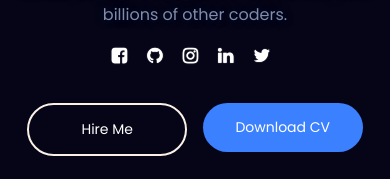
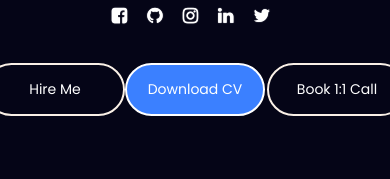
Before and after one commit to shuvam2722/portfolionew, a React (Create React App) app: page / in a window 390 px wide. Shown: the part 767-946 px from the top of the page. Built offline with nearby package versions, Linux system fonts and the light colour scheme.

Commit message:
Add files via upload

```diff
--- a/src/pages/Frontpage.css
+++ b/src/pages/Frontpage.css
@@ -10,7 +10,7 @@
 .btn {
   border-radius: 50px;
   padding: 14px 0;
-  width: 160px;
+  width: 140px;
   cursor: pointer;
   transition: 0.2s;
   outline: none;
@@ -24,6 +24,7 @@
 .primary-btn {
   border: 2px solid linen;
   font-size: 12px;
+  margin-left: 20px;
   background-color: var(--dark-fans);
 }
 .profile-details-name p {
@@ -43,12 +44,17 @@
 .highlighted-btn {
   color: var(--white);
   font-size: 12px;
+  border: 2px solid #ffffff;
   background-color: #3b80ff;
 }
 
+
 @media only screen and (max-width: 568px) {
   .highlighted-btn {
-    z-index: -900;
+    z-index: -800;
+  }
+  .primary-btn{
+    margin-left: 2px;
   }
 }
 
--- a/src/pages/Frontpage.jsx
+++ b/src/pages/Frontpage.jsx
@@ -52,6 +52,9 @@ function Frontpage() {
               <a href="./shuvam.pdf" download>
                 <button className="btn highlighted-btn">Download CV</button>
               </a>
+              <a href="https://calendly.com/d/2nc-nnj-24f/shuvamhalder">
+                <button className="btn primary-btn">Book 1:1 Call</button>
+              </a>
             </div>
           </div>
           <div className="profile-picture">
--- a/src/pages/components/activity.css
+++ b/src/pages/components/activity.css
@@ -22,7 +22,7 @@
 }
 
 .achievement_card:hover {
-  transform: translateY(-10px);
+  transform: translateY(-50px);
   box-shadow: 0 10px 20px rgba(0, 0, 0, 0.2);
 }
 
--- a/src/pages/components/activity.jsx
+++ b/src/pages/components/activity.jsx
@@ -6,7 +6,7 @@ const achievementsData = [
     title: 'Despedida 2023',
     description: 'Recently got the convocation ceremony and gifts from my beloved IT juniors of my college.The day was a blast with a mixed emotions going on in our heads as we are leaving now.',
     date: 'Juniors,teachers,College Premises will always be unforgettable :(',
-    link: 'https://example.com',
+    link: 'https://i.ibb.co/5hC4hjP/IMG-20230510-003542.jpg',
     image: 'https://i.ibb.co/5hC4hjP/IMG-20230510-003542.jpg'
   },
   {
@@ -20,21 +20,21 @@ const achievementsData = [
     title: 'Inter College Treasure Hunt Champions',
     description: 'Participated and won treasure hunt competetion in CIEM Celsius 2023,Found and solved all the hints and clues and finished all the tasks within 20mins. :)',
     date: 'If you know.. you know :)',
-    link: 'https://example.com',
+    link: 'https://i.ibb.co/80kCnFY/IMG-3617.jpg',
     image: 'https://i.ibb.co/80kCnFY/IMG-3617.jpg'
   },
   {
     title: 'Co Ordinated CIEM Sports Fest',
     description: 'Been a Co Ordinator in CIEM Sports Fest, Celsius 2023.Organized various kinds of sports like Cricket,Football,Badminton,Table Tennis etc.',
     date: 'March 2023',
-    link: 'https://example.com',
+    link: 'https://i.ibb.co/xmLQ8p1/IMG-3001.jpg',
     image: 'https://i.ibb.co/xmLQ8p1/IMG-3001.jpg'
   },
   {
     title: 'Won CodeCrash Coding Competetion',
     description: 'Internal coding competetion of ciem among its students only, consisting of 5 easy to medium level question with many participants participating in it.',
     date: 'April 2023',
-    link: 'https://example.com',
+    link: 'https://i.ibb.co/YjgMBdJ/Shuvam-Halder.png',
     image: 'https://i.ibb.co/YjgMBdJ/Shuvam-Halder.png'
   },
 ];
```
